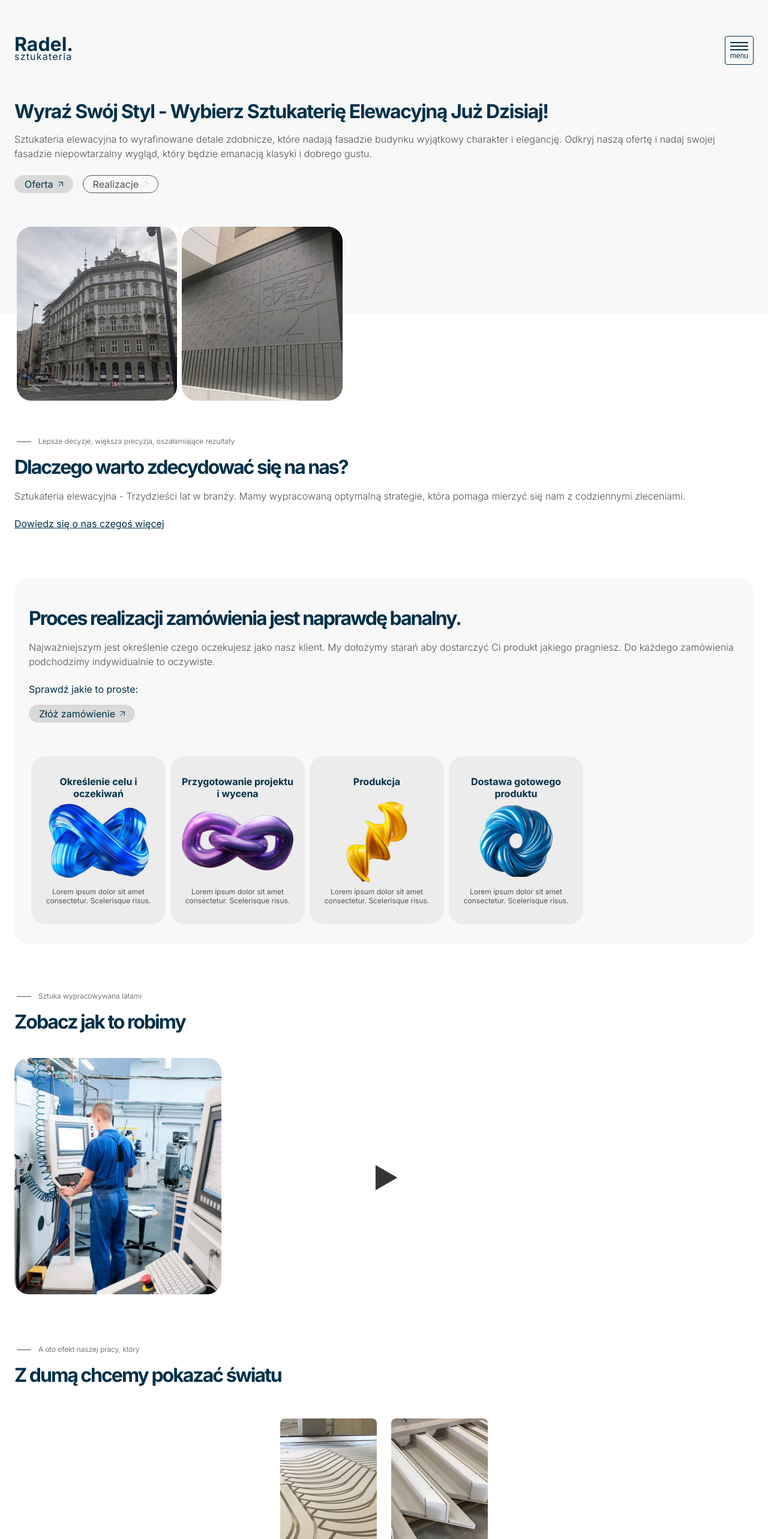
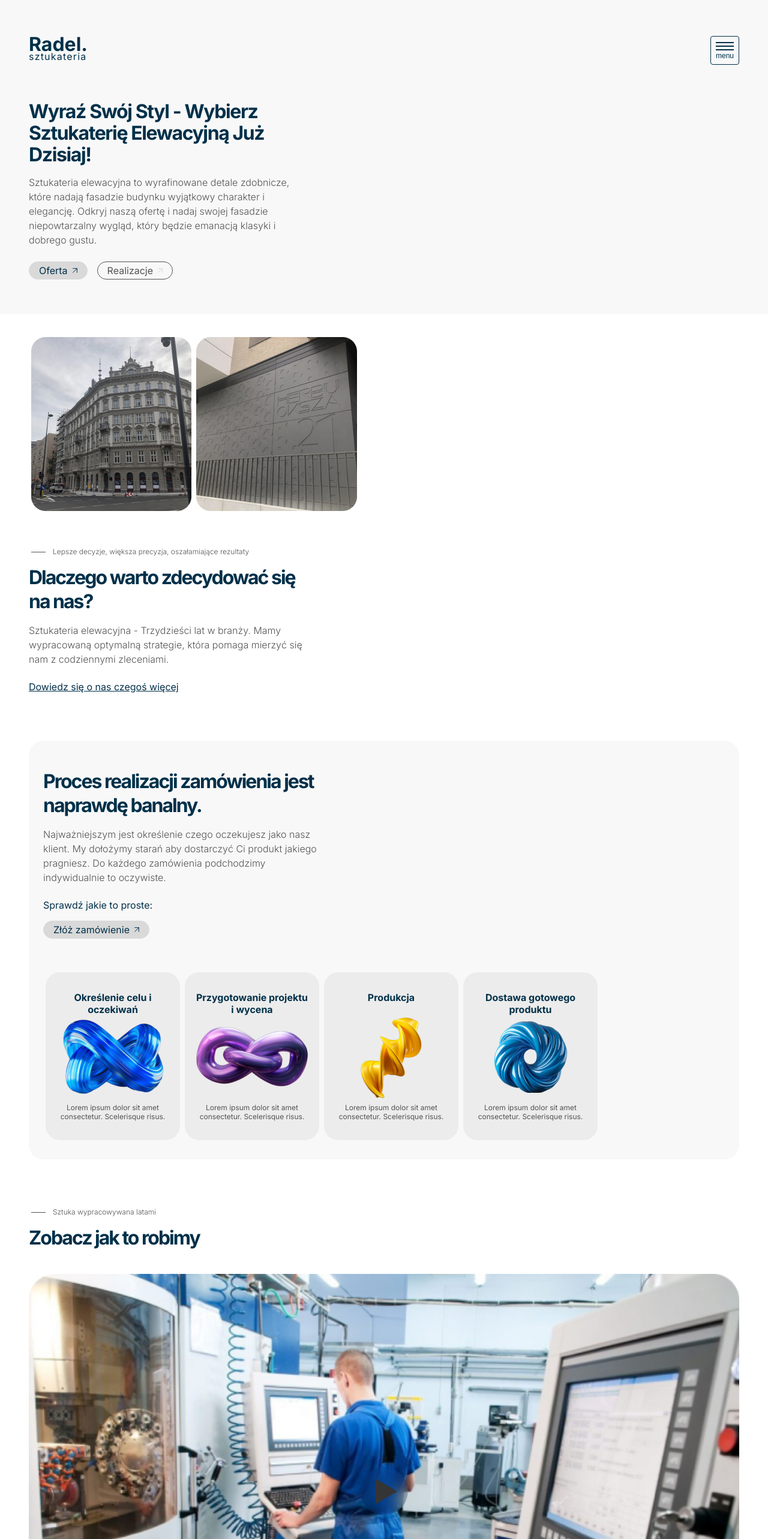
Before and after one commit to 42savage/Radel, a Nuxt app: page / in a window 1280 px wide. Shown: the top 2566 px of the page at 60% size. Built offline with nearby package versions, Linux system fonts and the light colour scheme.

Commit message:
Tablet: Main page initial look

```diff
--- a/components/contactSection.vue
+++ b/components/contactSection.vue
@@ -5,6 +5,7 @@
       :title="'Skontaktuj się z nami'"
       :content="'Twoja wiadomość jest dla nas niezwykle ważna. Odpowiemy na nią tak szybko jak to tylko możliwe.'"
     />
+    <div class="form-wrap">
       <form class="contact-form">
         <p class="form-title">Skorzystaj z formularza kontaktowego</p>
         <div class="row">
@@ -13,7 +14,11 @@
         </div>
         <div class="row">
           <label for="email" id="email">Adres e-mail</label>
-        <input type="email" name="email" placeholder="jankowalski@poczta.pl" />
+          <input
+            type="email"
+            name="email"
+            placeholder="jankowalski@poczta.pl"
+          />
         </div>
         <div class="row">
           <label for="name" id="message">Treść wiadomości</label>
@@ -27,6 +32,7 @@
           przez firmę Radel.
         </p>
       </form>
+    </div>
     <div class="extra-contact">
       <p class="extra-title">Wolisz kontakt telefoniczny?</p>
       <div class="phone-grid">
@@ -181,4 +187,21 @@ input[type="submit"] {
   font-weight: 300;
   color: $baseColor;
 }
+
+@media (min-width: 744px) {
+  .contact-wrapper {
+    padding: 56px 48px;
+  }
+  .form-wrap {
+    display: flex;
+    justify-content: center;
+    align-items: center;
+    width: 100%;
+    margin: 40px 0;
+  }
+  .contact-form {
+    width: 648px;
+    padding: 56px 48px;
+  }
+}
 </style>
--- a/components/navigation.vue
+++ b/components/navigation.vue
@@ -141,4 +141,10 @@ onUnmounted(() => {
   font-size: 12px;
   color: $baseColor;
 }
+
+@media (min-width: 744px) {
+  .nav-wrap {
+    margin: 60px 48px;
+  }
+}
 </style>
--- a/components/sectionTitle.vue
+++ b/components/sectionTitle.vue
@@ -51,4 +51,13 @@ const props = defineProps({
   line-height: 24px;
   font-weight: 300;
 }
+
+@media (min-width: 744px) {
+  .title {
+    width: 460px;
+  }
+  .content {
+    width: 460px;
+  }
+}
 </style>
--- a/pages/index.vue
+++ b/pages/index.vue
@@ -55,7 +55,11 @@
       :title="'Zobacz jak to robimy'"
     />
     <div class="video-wrapper">
-      <img src="/video/mobile/cover.jpg" alt="" />
+      <!-- <img src="/video/mobile/cover.jpg" alt="" /> -->
+      <img
+        class="cover-image"
+        srcset="/video/mobile/cover.jpg 360w, /video/tablet/cover.jpg 648w"
+      />
       <div class="play-button-wrapper">
         <img src="/svg/triangle.svg" alt="/" />
       </div>
@@ -221,6 +225,7 @@ main {
   margin-top: 80px;
   margin-bottom: 80px;
 }
+
 .cta-title {
   color: $baseColor;
   font-size: 16px;
@@ -282,6 +287,9 @@ main {
   position: relative;
   margin-bottom: 80px;
 }
+.cover-image {
+  width: 100%;
+}
 .play-button-wrapper {
   position: absolute;
   top: 50%;
@@ -318,13 +326,35 @@ main {
   justify-content: center;
   align-items: center;
   img {
-    margin: 12px;
+    width: 100%;
+  }
+  img:nth-child(1) {
+    margin-right: 24px;
   }
 }
 .column {
-  margin: 12px 0;
+  margin: 24px 0;
+  img {
+    width: 100%;
+  }
   img:nth-child(1) {
     margin-bottom: 24px;
   }
 }
+
+@media (min-width: 744px) {
+  header,
+  main {
+    margin: 60px 48px;
+  }
+  .title {
+    width: 460px;
+  }
+  .sub-title {
+    width: 460px;
+  }
+  .image-wrapper {
+    margin-top: 96px;
+  }
+}
 </style>
```
Also changed, not shown: public/video/tablet/cover.jpg (added). Lines whose indentation alone changed are shown as unchanged.
